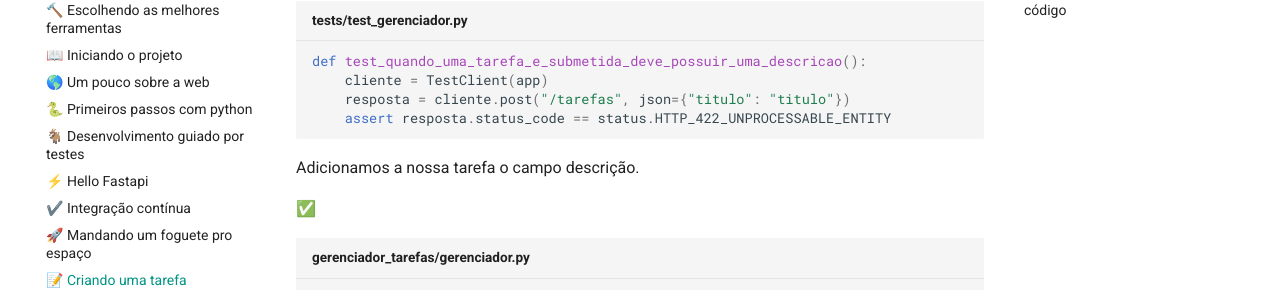
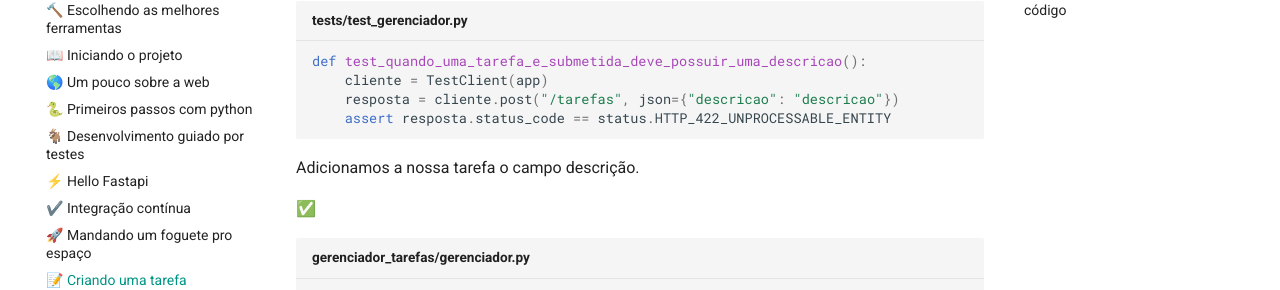
Before and after one commit to cassiobotaro/do_zero_a_implantacao, an MkDocs documentation site: the page built from docs/criar.md, in a window 1280 px wide and 900 px high, scrolled down 3850 px. Shown: the part 170-460 px from the top of the window. Built offline with MkDocs 1.6.1 and Material for MkDocs 9.7.7, drawn with Linux system fonts in a browser that asks for light colours; comment, search, counter and statistics services are not loaded.

Commit message:
Corrige testes de criação de nova tarefa, fix #87

````diff
--- a/docs/criar.md
+++ b/docs/criar.md
@@ -161,7 +161,7 @@ Além de titulo, nossa tarefa deve possuir uma descrição.
 ```{.py3 title="tests/test_gerenciador.py"}
 def test_quando_uma_tarefa_e_submetida_deve_possuir_uma_descricao():
     cliente = TestClient(app)
-    resposta = cliente.post("/tarefas", json={"titulo": "titulo"})
+    resposta = cliente.post("/tarefas", json={"descricao": "descricao"})
     assert resposta.status_code == status.HTTP_422_UNPROCESSABLE_ENTITY
 ```
 
````
